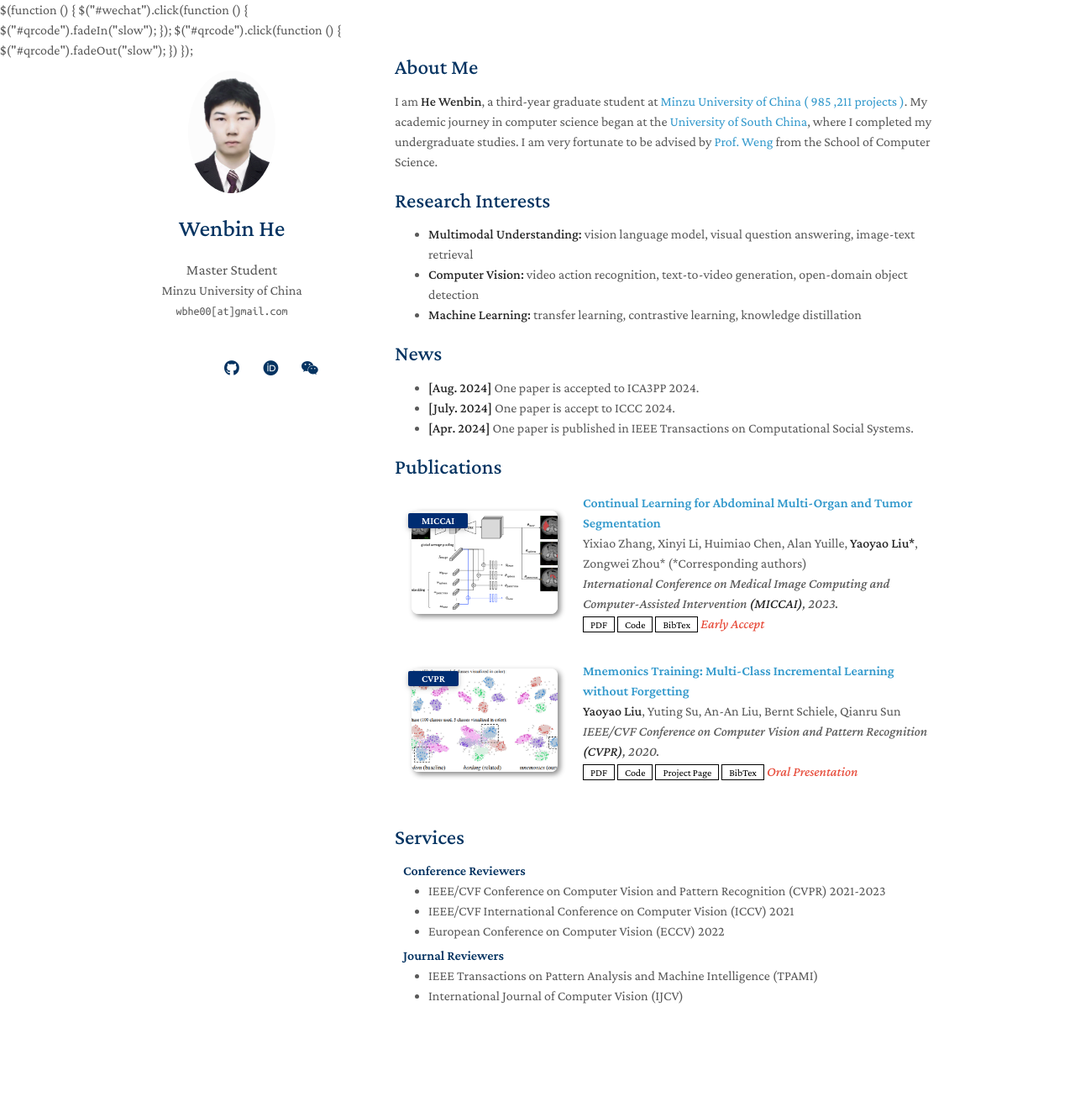
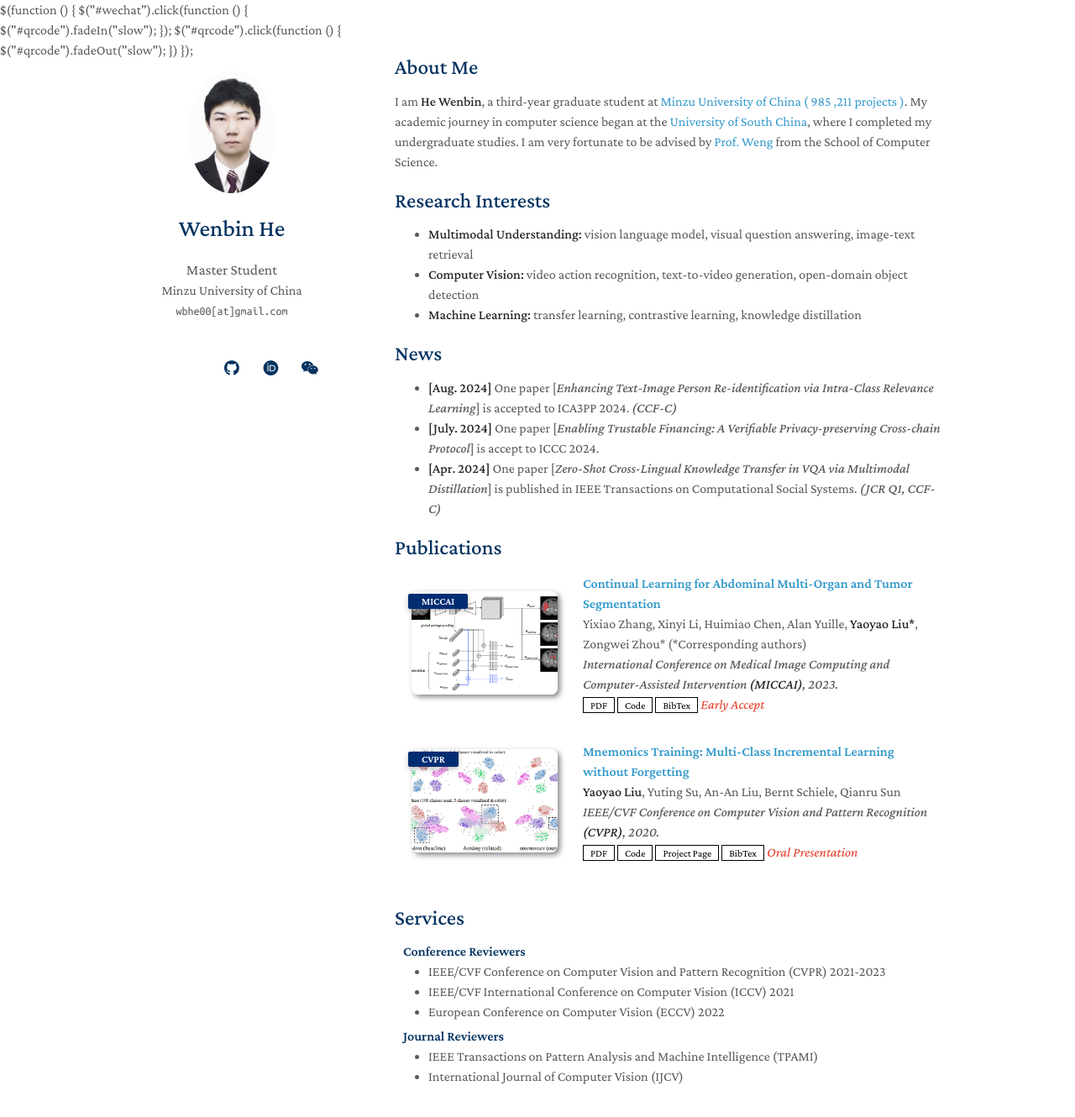
Before and after one commit to BbiHH/BbiHH.github.io, a Jekyll site: the page built from index.md, in a window 1280 px wide and 1388 px high. Shown: the top 1330 px of the window at 84% size. Built offline with Jekyll 4.4.1, drawn with Linux system fonts in a browser that asks for light colours; a style sheet for code colours, icons or effects is not loaded; our own code applies the rules of GitHub Pages for plain Markdown files.

Commit message:
Add files via upload

```diff
--- a/index.md
+++ b/index.md
@@ -14,9 +14,9 @@ I am **He Wenbin**, a third-year graduate student at [Minzu University of China
 
 ## News
 
-- **[Aug. 2024]** One paper is accepted to ICA3PP 2024.
-- **[July. 2024]** One paper is accept to ICCC 2024.
-- **[Apr. 2024]** One paper is published in IEEE Transactions on Computational Social Systems.
+- **[Aug. 2024]** One paper [*Enhancing Text-Image Person Re-identification via Intra-Class Relevance Learning*] is accepted to ICA3PP 2024. *(CCF-C)*
+- **[July. 2024]** One paper [*Enabling Trustable Financing: A Verifiable Privacy-preserving Cross-chain Protocol*] is accept to ICCC 2024.
+- **[Apr. 2024]** One paper [*Zero-Shot Cross-Lingual Knowledge Transfer in VQA via Multimodal Distillation*] is published in IEEE Transactions on Computational Social Systems.  *(JCR Q1, CCF-C)*
 
 {% include_relative _includes/publications.md %}
 
```
